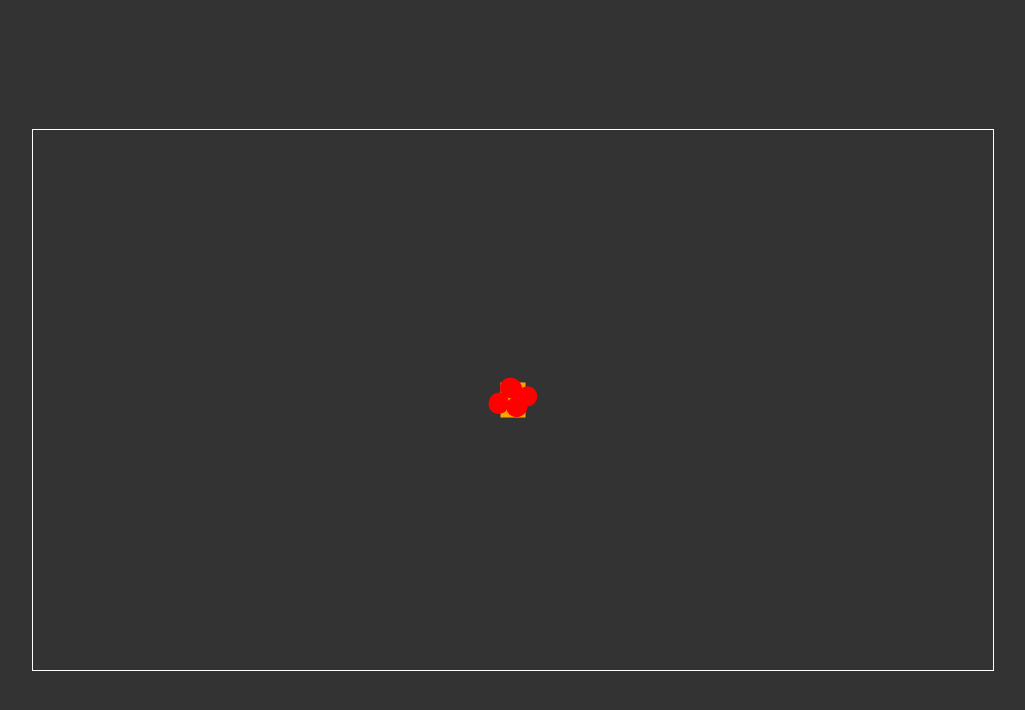
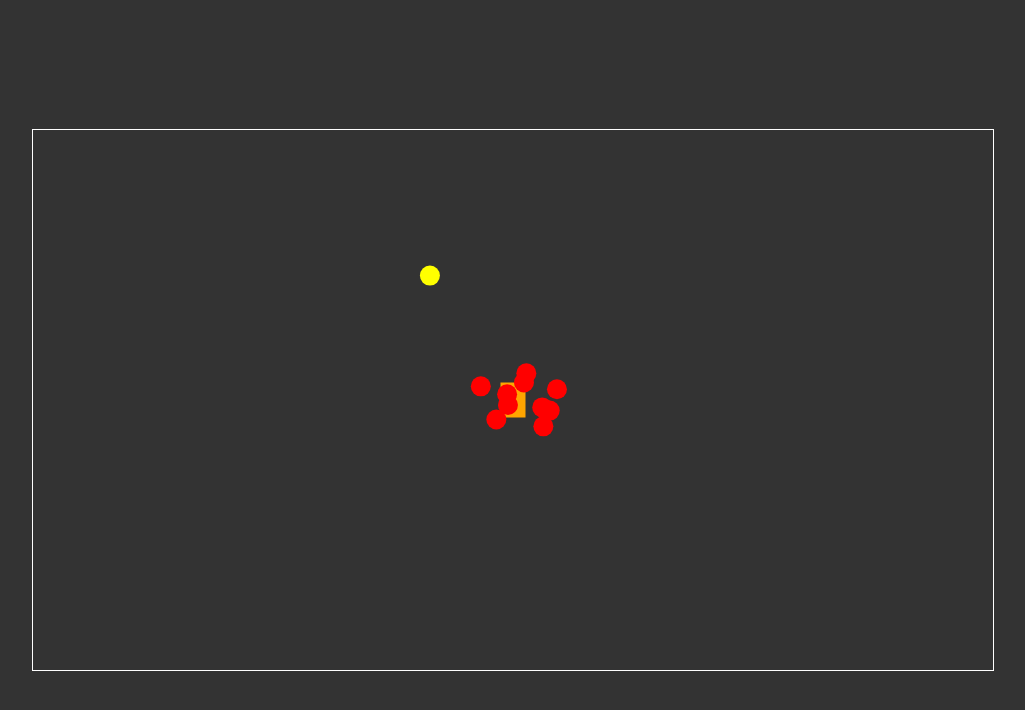
Before and after one commit to straker/js13k-2022, a website with bundled scripts: page index.html in a window 1280 px wide. Shown: the whole page, without its empty margins (127-1152 px from the left). Built offline with nearby package versions, Linux system fonts and the light colour scheme.

Commit message:
add steering behavior table

```diff
--- a/build.js
+++ b/build.js
@@ -15,8 +15,9 @@ esbuild.build({
         anchor: true
       },
       vector: {
+        angle: true,
+        normalize: true,
         distance: true,
-        normalize: true,
         length: true,
         scale: true,
         subtract: true
--- a/index.html
+++ b/index.html
@@ -21,7 +21,7 @@
 
       canvas {
         border: 1px solid white;
-        cursor: none;
+        /*cursor: none;*/
       }
     </style>
   </head>
--- a/src/globals.js
+++ b/src/globals.js
@@ -2,7 +2,7 @@
   assign high use sub-properties to window to avoid using the main property name over and over again
 */
 export default function globals() {
-  let { PI, sin, cos, atan2, max, min } = Math
-  Object.assign(window, { PI, sin, cos, atan2, max, min })
+  let { PI, sin, cos, atan2, max, min, abs } = Math
+  Object.assign(window, { PI, sin, cos, atan2, max, min, abs })
 }
 globals()
--- a/src/index.js
+++ b/src/index.js
@@ -1,7 +1,8 @@
 import {
   Sprite,
   keyPressed,
-  angleToTarget,
+  degToRad,
+  rotatePoint,
   Vector,
   GameLoop
 } from './libs/kontra.mjs'
@@ -78,7 +79,7 @@ let player = Sprite({
 })
 
 function spawnBaddy(x, y, id) {
-  let [, speed, size, color, hp] = enemies[id]
+  let [, speed, size, color, hp, behaviors] = enemies[id]
   baddies.push(
     Sprite({
       x,
@@ -87,6 +88,7 @@ function spawnBaddy(x, y, id) {
       size,
       speed,
       hp,
+      behaviors,
       render() {
         let { size, context, color } = this
         context.beginPath()
@@ -101,6 +103,7 @@ function spawnBaddy(x, y, id) {
 for (let i = 0; i < 10; i++) {
   spawnBaddy(50 + i * 30, 50, 0)
 }
+spawnBaddy(50, 20, 1)
 
 let loop = GameLoop({
   update() {
@@ -108,38 +111,28 @@ let loop = GameLoop({
     projectiles.map(projectile => projectile.update())
 
     baddies.map(baddy => {
-      let numNeighbors = 0,
-        angle = angleToTarget(baddy, player),
-        separationVector = Vector()
+      let velocityVector = baddy.velocity
 
-      // seek steering behavior
-      // @see https://gamedevelopment.tutsplus.com/tutorials/understanding-steering-behaviors-seek--gamedev-849
-      let seekVector = Vector(sin(angle), -cos(angle)).subtract(baddy.velocity)
-
-      // avoidance steering behavior (based on separation
-      // flocking behavior)
-      // @see https://gamedevelopment.tutsplus.com/tutorials/3-simple-rules-of-flocking-behaviors-alignment-cohesion-and-separation--gamedev-3444
-      baddies.map(baddy2 => {
-        if (baddy != baddy2 && circleCircleCollision(baddy, baddy2)) {
-          numNeighbors++
-          separationVector = separationVector.add(
-            baddy2.position.subtract(baddy.position)
-          )
-        }
+      baddy.behaviors.map(behavior => {
+        velocityVector = velocityVector.add(behavior(baddy, player, baddies))
       })
 
-      if (numNeighbors) {
-        separationVector = separationVector
-          .normalize(numNeighbors)
-          .scale(-1)
-          .normalize()
+      // smoothly transition baddy from current velocity to new
+      // velocity by capping rotation to a max vale
+      let angle = degToRad(5)
+      if (baddy.velocity.angle(velocityVector) > angle) {
+        // determine if the velocityVector is clockwise or
+        // counter-clockwise from the current vector
+        // @see https://stackoverflow.com/a/13221874/2124254
+        let dot =
+          baddy.velocity.x * -velocityVector.y +
+          baddy.velocity.y * velocityVector.x
+        let sign = dot > 0 ? -1 : 1
+        let { x, y } = rotatePoint(baddy.velocity, angle * sign)
+        velocityVector = Vector(x, y)
       }
 
-      baddy.velocity = baddy.velocity
-        .add(seekVector)
-        .add(separationVector)
-        .normalize()
-        .scale(baddy.speed)
+      baddy.velocity = velocityVector.normalize().scale(baddy.speed)
 
       baddy.advance()
 
--- /dev/null
+++ b/src/tables/behaviors.js
@@ -0,0 +1,49 @@
+import { angleToTarget, Vector } from '../libs/kontra.mjs'
+
+/*
+  steering behaviors that allow enemies to move in various ways.
+  all behaviors take same parameters: current enemy, player, and all enemies array.
+*/
+
+// avoidance (based on separation flocking behavior)
+// @see https://gamedevelopment.tutsplus.com/tutorials/3-simple-rules-of-flocking-behaviors-alignment-cohesion-and-separation--gamedev-3444
+function avoidance(source, targets, distance) {
+  let numNeighbors = 0,
+    avoidanceVector = Vector()
+
+  ;[].concat(targets).map(target => {
+    if (source != target && source.position.distance(target) <= distance) {
+      numNeighbors++
+      avoidanceVector = avoidanceVector.add(
+        target.position.subtract(source.position)
+      )
+    }
+  })
+
+  if (numNeighbors) {
+    avoidanceVector = avoidanceVector
+      .normalize(numNeighbors)
+      .scale(-1)
+      .normalize()
+  }
+
+  return avoidanceVector
+}
+
+const behaviors = [
+  // seek player. apply a weighted scale to the vector
+  // to make seeking player the lowest priority
+  // @see https://gamedevelopment.tutsplus.com/tutorials/understanding-steering-behaviors-seek--gamedev-849
+  (enemy, player) => {
+    let angle = angleToTarget(enemy, player)
+    return Vector(sin(angle), -cos(angle)).subtract(enemy.velocity).scale(0.9)
+  },
+
+  // avoid other enemies
+  distance => (enemy, player, enemies) => avoidance(enemy, enemies, distance),
+
+  // avoid player
+  distance => (enemy, player) => avoidance(enemy, player, distance)
+]
+
+export default behaviors
--- a/src/tables/enemies.js
+++ b/src/tables/enemies.js
@@ -1,3 +1,4 @@
+import behaviors from './behaviors.js'
 /*
   index stat properties:
   0 - id
@@ -5,6 +6,7 @@
   2 - size
   3 - color
   4 - hp
+  5 - behaviors
 
 
 
@@ -23,6 +25,9 @@
   }
 */
 
-const enemies = [[0, 1.5, 10, 'red']]
+const enemies = [
+  [0, 1, 10, 'red', 10, [behaviors[0], behaviors[1](22)]],
+  [0, 1, 10, 'yellow', 10, [behaviors[0], behaviors[1](22), behaviors[2](150)]]
+]
 
 export default enemies
```
